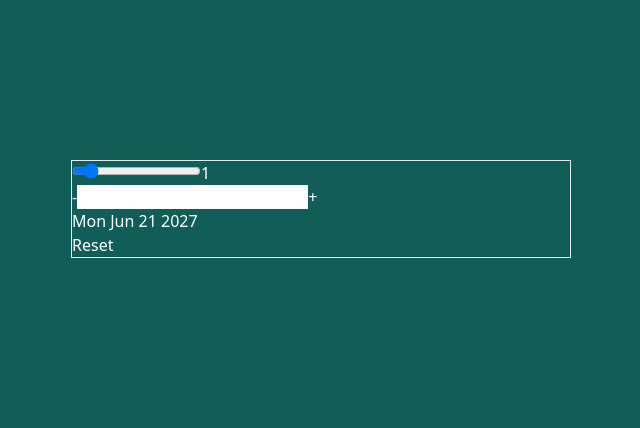
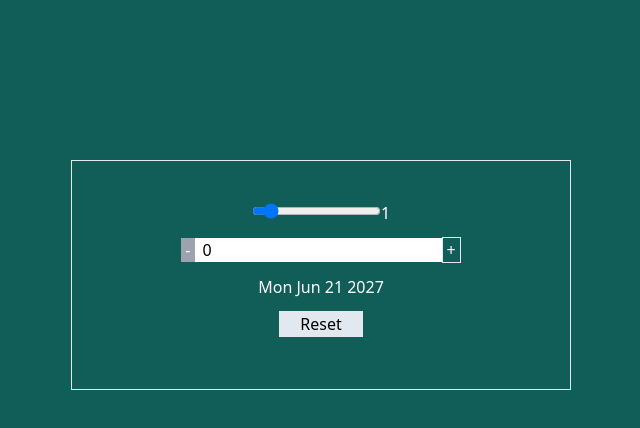
Before and after one commit to b1621/quiz-app, a React (Vite) app: page / in a window 1280 px wide. Shown: the top 428 px of the page, without its empty margins (319-959 px from the left). Built offline with nearby package versions, Linux system fonts and the light colour scheme.

Commit message:
testing useReducer

```diff
--- a/src/components/DateCounter.jsx
+++ b/src/components/DateCounter.jsx
@@ -1,7 +1,16 @@
-import { useState } from "react";
+import { useState, useReducer } from "react";
+
+function reducer(state, action) {
+  console.log(state, action);
+
+  if (action.type === "inc") return state + 1;
+  if (action.type === "dec") return state - 1;
+  if (action.type === "setCount") return action.payload;
+}
 
 const DateCounter = () => {
-  const [count, setCount] = useState(0);
+  // const [count, setCount] = useState(0);
+  const [count, dispatch] = useReducer(reducer, 0);
   const [step, setStep] = useState(1);
 
   //This mutate the date object
@@ -9,30 +18,36 @@ const DateCounter = () => {
   date.setDate(date.getDate() + count);
 
   const dec = function () {
+    // dispatch(-1);
+    dispatch({ type: "dec" });
     // setCount((count)=>count-1)
-    setCount((count) => count - step);
+    // setCount((count) => count - step);
   };
   const inc = function () {
-    setCount((count) => count + step);
+    // dispatch(1);
+    dispatch({ type: "inc" });
+    // setCount((count) => count + step);
   };
   const defineCount = function (e) {
-    setCount(Number(e.target.value));
+    dispatch({ type: "setCount", payload: Number(e.target.value) });
+    // setCount(Number(e.target.value));
   };
 
   const defineStep = function (e) {
+    console.log("difineStep = ");
     setStep(Number(e.target.value));
   };
 
   const reset = function () {
-    setCount(0);
+    // setCount(0);
     setStep(1);
   };
 
   return (
-    <div>
+    <div className=" ">
       {" "}
-      <div className=" border w-[500px] mx-auto my-40">
-        <div>
+      <div className=" border w-[500px] mx-auto my-40 py-10">
+        <div className=" w-fit mx-auto">
           <input
             type="range"
             min="0"
@@ -43,16 +58,29 @@ const DateCounter = () => {
           <span>{step}</span>
         </div>
 
-        <div>
-          <button onClick={dec}>-</button>
-          <input value={count} onChange={defineCount} />
-          <button onClick={inc}>+</button>
+        <div className="w-fit mx-auto my-3">
+          <button className=" bg-gray-400 px-1" onClick={dec}>
+            -
+          </button>
+          <input
+            value={count}
+            onChange={defineCount}
+            className="text-black px-2 outline-none"
+          />
+          <button className="border px-1" onClick={inc}>
+            +
+          </button>
         </div>
 
-        <p>{date.toDateString()}</p>
+        <p className=" text-center">{date.toDateString()}</p>
 
-        <div>
-          <button onClick={reset}>Reset</button>
+        <div className="w-fit mx-auto">
+          <button
+            className=" border my-3 px-5 bg-slate-200 text-black"
+            onClick={reset}
+          >
+            Reset
+          </button>
         </div>
       </div>
     </div>
```
